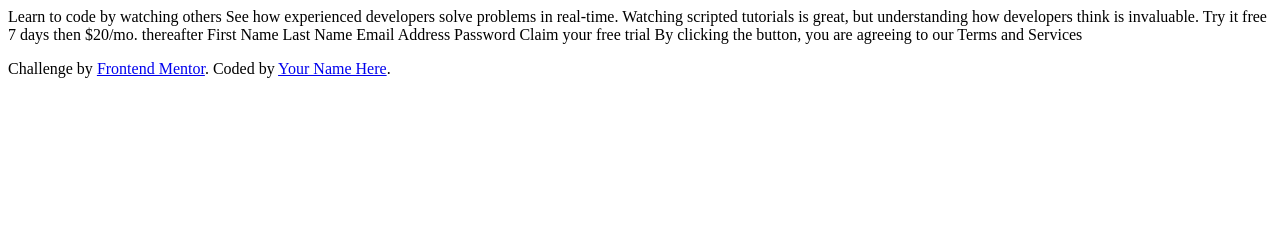
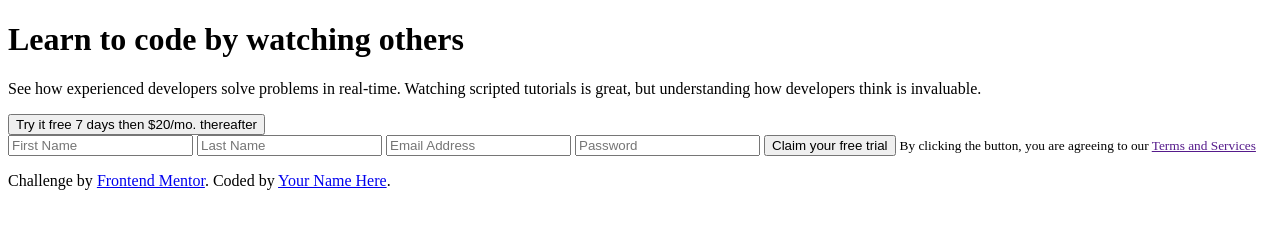
Before and after one commit to DeivissonLisboa/intro-component-with-signup-form, a plain HTML site: page index.html in a window 1280 px wide. Drawn offline with Linux system fonts and the light colour scheme.

Commit message:
Create html elements

```diff
--- a/index.html
+++ b/index.html
@@ -1,38 +1,86 @@
 <!DOCTYPE html>
 <html lang="en">
   <head>
-  <meta charset="UTF-8">
-  <meta name="viewport" content="width=device-width, initial-scale=1.0"> <!-- displays site properly based on user's device -->
+    <meta charset="UTF-8" />
+    <meta name="viewport" content="width=device-width, initial-scale=1.0" />
+    <!-- displays site properly based on user's device -->
 
-  <link rel="icon" type="image/png" sizes="32x32" href="./images/favicon-32x32.png">
+    <link
+      rel="icon"
+      type="image/png"
+      sizes="32x32"
+      href="./images/favicon-32x32.png"
+    />
 
-  <link rel="stylesheet" href="src/style.css">
+    <link rel="stylesheet" href="src/style.css" />
 
     <title>Frontend Mentor | Intro component with sign up form</title>
-
   </head>
   <body>
+    <main>
+      <div>
+        <h1>Learn to code by watching others</h1>
+        <p>
+          See how experienced developers solve problems in real-time. Watching
+          scripted tutorials is great, but understanding how developers think is
+          invaluable.
+        </p>
+      </div>
 
-  Learn to code by watching others
+      <div>
+        <button class="button button-purple">
+          Try it free 7 days then $20/mo. thereafter
+        </button>
+        <form class="form" action="" method="post">
+          <input
+            class="form--input"
+            type="text"
+            name="firstname"
+            id="firstname"
+            placeholder="First Name"
+          />
 
-  See how experienced developers solve problems in real-time. Watching scripted tutorials is great,
-  but understanding how developers think is invaluable.
+          <input
+            class="form--input"
+            type="text"
+            name="lastname"
+            id="lastname"
+            placeholder="Last Name"
+          />
 
-  Try it free 7 days then $20/mo. thereafter
+          <input
+            class="form--input"
+            type="email"
+            name="email"
+            id="email"
+            placeholder="Email Address"
+          />
 
-  First Name
-  Last Name
-  Email Address
-  Password
+          <input
+            class="form--input"
+            type="password"
+            name="password"
+            id="password"
+            placeholder="Password"
+          />
 
+          <button class="form--button button" type="submit">
             Claim your free trial
-
-  By clicking the button, you are agreeing to our Terms and Services
+          </button>
+          <small>
+            By clicking the button, you are agreeing to our
+            <a href="">Terms and Services</a>
+          </small>
+        </form>
+      </div>
+    </main>
 
     <footer>
       <p class="attribution">
-      Challenge by <a href="https://www.frontendmentor.io?ref=challenge" target="_blank">Frontend Mentor</a>.
-      Coded by <a href="#">Your Name Here</a>.
+        Challenge by
+        <a href="https://www.frontendmentor.io?ref=challenge" target="_blank"
+          >Frontend Mentor</a
+        >. Coded by <a href="#">Your Name Here</a>.
       </p>
     </footer>
   </body>
```
Lines whose indentation alone changed are shown as unchanged.
